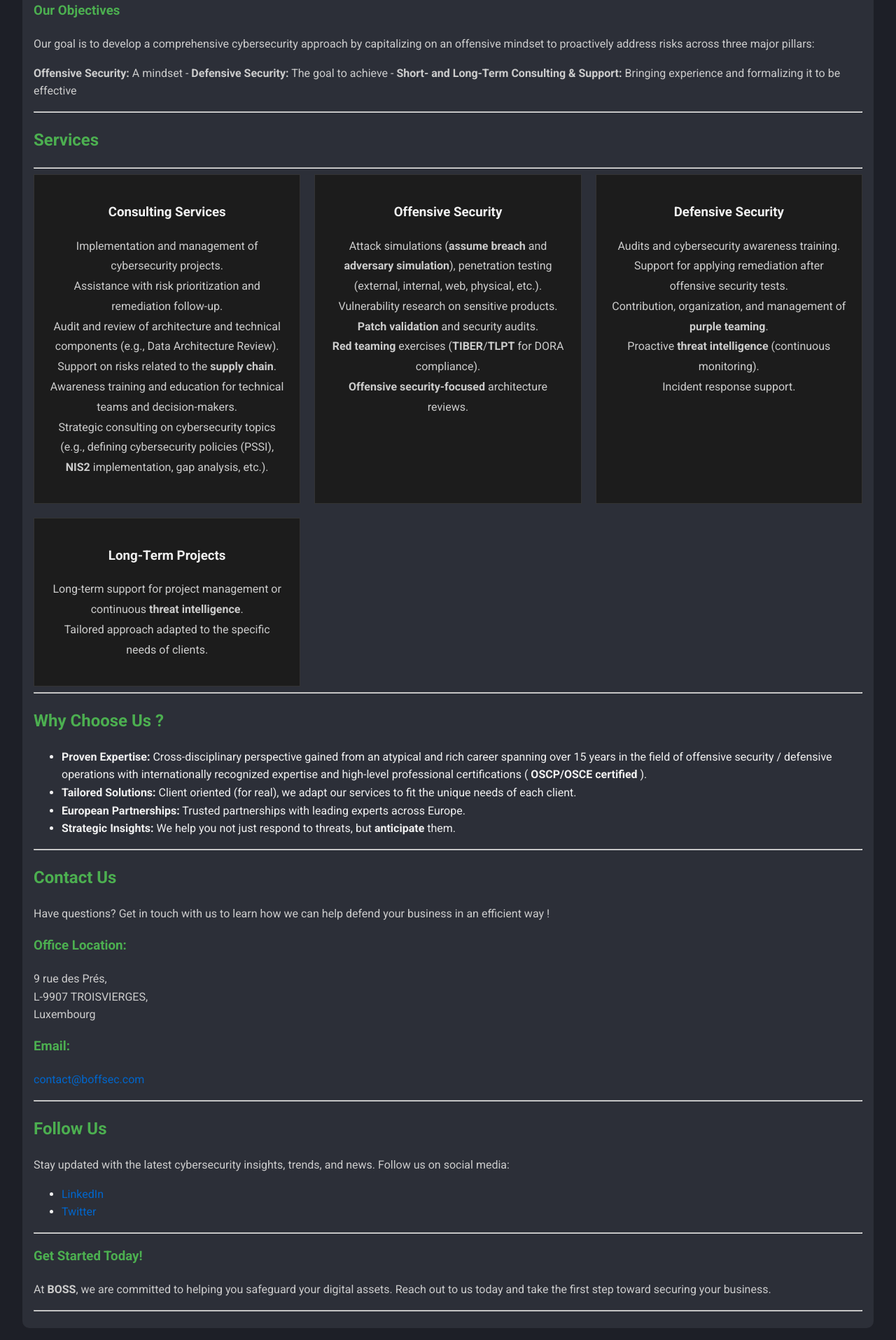
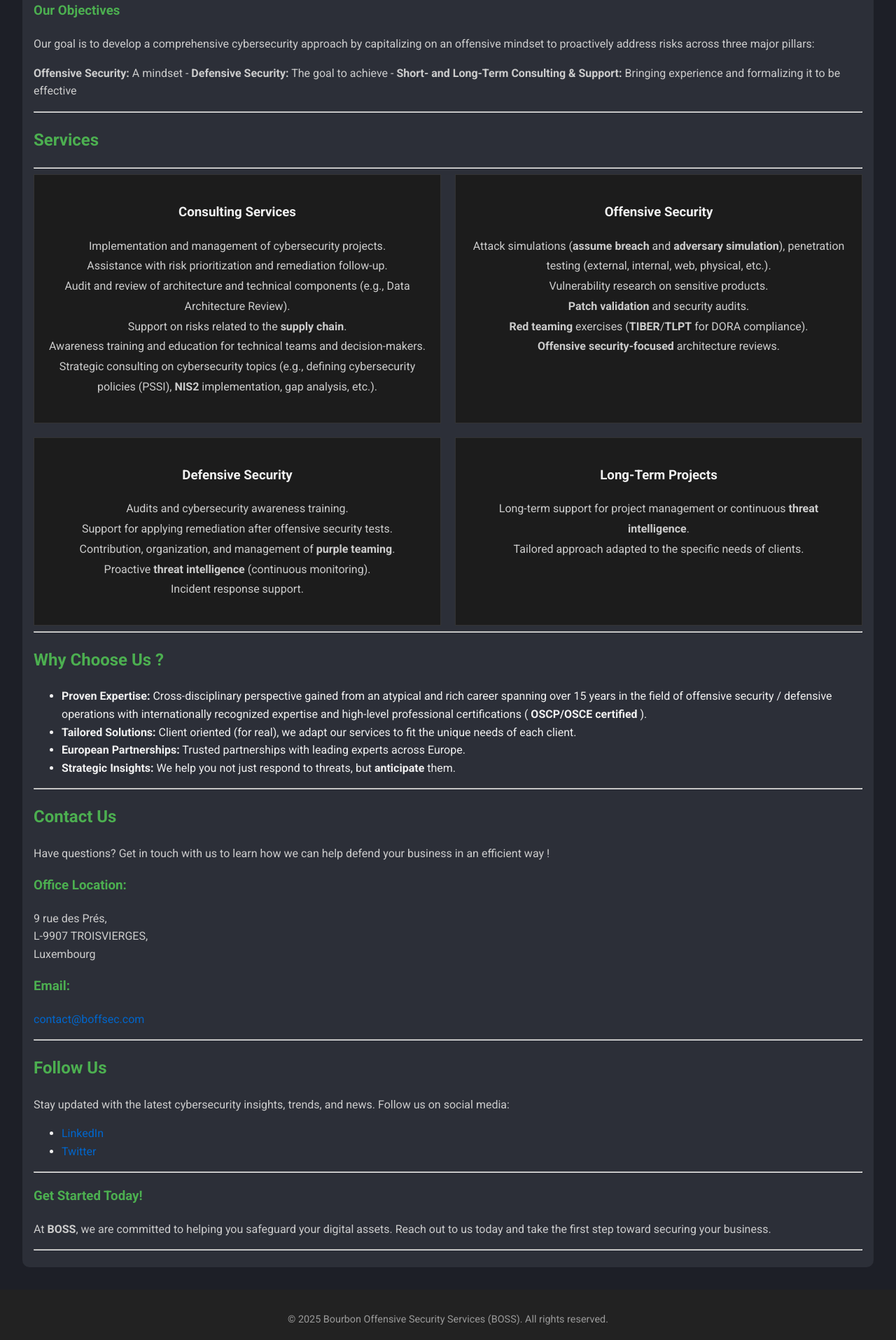
Before and after one commit to kmkz/BOSS.github.io, a Jekyll site: the page built from index.md, in a window 1280 px wide. Shown: the part 724-2639 px from the top of the page at 70% size. Built offline with Jekyll 4.4.1, drawn with Linux system fonts in a browser that asks for light colours.

Commit message:
optimizations

```diff
--- a/index.md
+++ b/index.md
@@ -34,7 +34,7 @@ Our goal is to develop a comprehensive cybersecurity approach by capitalizing on
 
 ---
 
-<div style="display: grid; grid-template-columns: repeat(auto-fill, minmax(300px, 1fr)); gap: 20px;">
+<div style="display: grid; grid-template-columns: repeat(2, 1fr); gap: 20px;">
 
   <div style="border: 1px solid #333; padding: 20px; background-color: #1c1c1c; color: #fff; text-align: center;">
     <h3 style="color: #f1f1f1;">Consulting Services</h3>
@@ -84,6 +84,7 @@ Our goal is to develop a comprehensive cybersecurity approach by capitalizing on
 
 
 
+
 ---
 
 ## **Why Choose Us ?**
```
